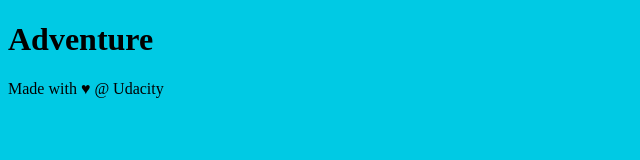
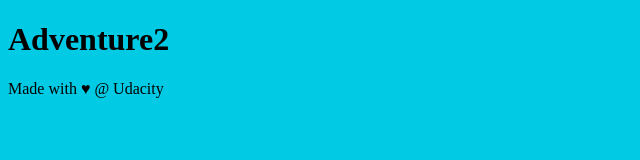
Before and after one commit to STU2077/gitPractice, a plain HTML site: page index.html in a window 1280 px wide. Shown: the full height of the page, 0-640 px from the left. Drawn offline with Linux system fonts and the light colour scheme.

Commit message:
Update heading to Adventure2

```diff
--- a/index.html
+++ b/index.html
@@ -13,7 +13,7 @@
 </body>
 </html>
     <header>
-        <h1>Adventure</h1>
+        <h1>Adventure2</h1>
     </header>
 
     <div class="container">
```
